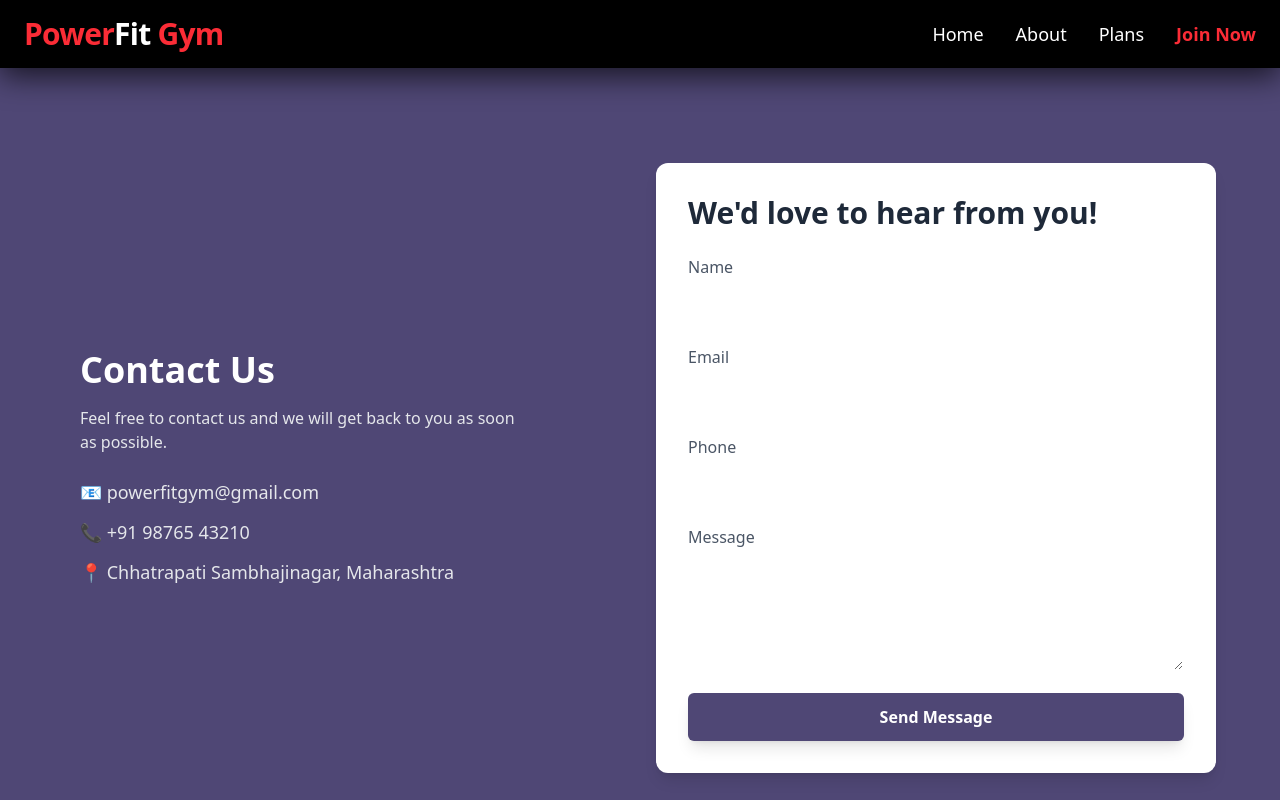
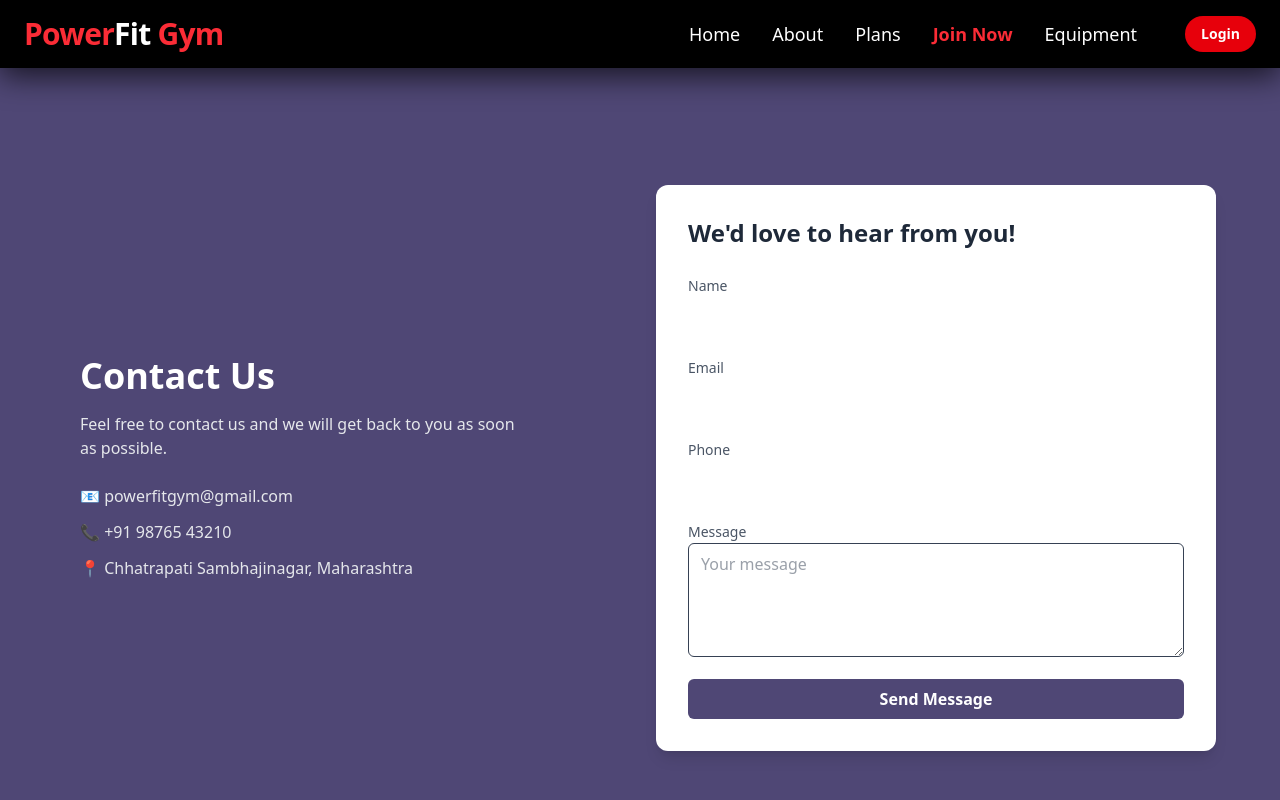
Before and after one commit to prajwaltijar/Gym_frontend, a React (Vite) app: page /contact in a window 1280 px wide. Shown: the top 800 px of the page. Built offline with nearby package versions, Linux system fonts and the light colour scheme.

Commit message:
Added gym equipment page and updated navbar routing

```diff
--- a/src/App.jsx
+++ b/src/App.jsx
@@ -10,6 +10,7 @@ import About from "./pages/About";
 import AdminLogin from "./pages/AdminLogin";
 import AdminDashboard from "./pages/AdminDashboard";
 import AdminRoute from "./components/AdminRoute";
+import GymEquipment from "./pages/GymEquipment";
 
 function App() {
   return (
@@ -21,6 +22,7 @@ function App() {
         <Route path="/about" element={<About />} />
         <Route path="/contact" element={<Contact />} />
         <Route path="/services/:serviceSlug" element={<ServiceDetail />} />
+        <Route path='/equipment' element={<GymEquipment />} />
          <Route path="/admin/login" element={<AdminLogin />} />
          <Route
            path="/admin"
--- a/src/components/ContactForm.jsx
+++ b/src/components/ContactForm.jsx
@@ -6,57 +6,57 @@ const ContactForm = () => {
         <div className="text-white flex flex-col justify-center px-4">
           <h2 className="text-4xl font-bold mb-4">Contact Us</h2>
           <p className="text-gray-200 mb-6 max-w-md">
-              Feel free to contact us and we will get back to you as soon as possible.
+            Feel free to contact us and we will get back to you as soon as possible.
           </p>
 
-            <div className="space-y-3 text-gray-200 text-lg">
-              <p>📧 powerfitgym@gmail.com</p>
+          <div className="space-y-3 text-gray-200">
+            <p>📧 powerfitgym@gmail.com</p>
             <p>📞 +91 98765 43210</p>
             <p>📍 Chhatrapati Sambhajinagar, Maharashtra</p>
           </div>
         </div>
 
         <div className="bg-white rounded-xl shadow-lg p-8">
-            <h3 className="text-3xl font-semibold mb-6 text-gray-800">
+          <h3 className="text-2xl font-semibold mb-6 text-gray-800">
             We'd love to hear from you!
           </h3>
 
           <form className="grid gap-4">
             <div>
-                <label className="text-sm md:text-base text-gray-600">Name</label>
+              <label className="text-sm text-gray-600">Name</label>
               <input
                 type="text"
-                  className="w-full border rounded-md px-3 py-3 text-base focus:outline-none focus:ring-2 focus:ring-purple-500"
+                className="w-full border rounded-md px-3 py-2 focus:outline-none focus:ring-2 focus:ring-purple-500"
                 placeholder="Your name"
                 required
               />
             </div>
 
             <div>
-              <label className="text-sm md:text-base text-gray-600">Email</label>
+              <label className="text-sm text-gray-600">Email</label>
               <input
                 type="email"
-                className="w-full border rounded-md px-3 py-3 text-base focus:outline-none focus:ring-2 focus:ring-purple-500"
+                className="w-full border rounded-md px-3 py-2 focus:outline-none focus:ring-2 focus:ring-purple-500"
                 placeholder="Your email"
                 required
               />
             </div>
 
             <div>
-              <label className="text-sm md:text-base text-gray-600">Phone</label>
+              <label className="text-sm text-gray-600">Phone</label>
               <input
                 type="tel"
-                className="w-full border rounded-md px-3 py-3 text-base focus:outline-none focus:ring-2 focus:ring-purple-500"
+                className="w-full border rounded-md px-3 py-2 focus:outline-none focus:ring-2 focus:ring-purple-500"
                 placeholder="Your phone number"
                 required
               />
             </div>
 
             <div>
-              <label className="text-sm md:text-base text-gray-600">Message</label>
+              <label className="text-sm text-gray-600">Message</label>
               <textarea
                 rows="4"
-                className="w-full border rounded-md px-3 py-3 text-base focus:outline-none focus:ring-2 focus:ring-purple-500"
+                className="w-full border text-gray-700 rounded-md px-3 py-2 focus:outline-none focus:ring-2 focus:ring-purple-500"
                 placeholder="Your message"
                 required
               ></textarea>
@@ -64,7 +64,7 @@ const ContactForm = () => {
 
             <button
               type="submit"
-              className="w-full bg-[#4F4775] hover:bg-[#403868] text-white py-3 rounded-md text-base font-semibold shadow-lg hover:shadow-xl transition"
+              className="bg-[#4F4775] hover:bg-[#403868] text-white py-2 rounded-md font-semibold transition"
             >
               Send Message
             </button>
--- a/src/components/Navbar.jsx
+++ b/src/components/Navbar.jsx
@@ -1,68 +1,81 @@
-import { NavLink } from "react-router-dom";
+import { NavLink, useNavigate } from "react-router-dom";
+import { useAdminAuth } from "../context/AdminAuthContext";
 
 const Navbar = () => {
+  const navigate = useNavigate();
+  const { isAuthenticated, logout } = useAdminAuth();
+
+  const handleLogout = () => {
+    logout();
+    navigate("/");
+  };
+
   return (
     <nav className="sticky top-0 z-50 bg-black/90 backdrop-blur-md text-white shadow-[0_8px_30px_rgba(0,0,0,0.7)]">
       <div className="max-w-7xl mx-auto px-6 py-4 flex justify-between items-center">
 
+        {/* Logo */}
         <h1 className="text-2xl md:text-3xl font-extrabold tracking-tight">
           <span className="text-red-500">Power</span>
           <span className="text-white">Fit</span>{" "}
           <span className="text-red-500">Gym</span>
         </h1>
 
-        <div className="flex space-x-8 text-base md:text-lg font-medium">
-          <NavLink
-            to="/"
-            className={({ isActive }) =>
-              `relative transition duration-300 ${
-                isActive
-                  ? "text-red-500 font-semibold"
-                  : "text-white hover:text-red-400"
-              } after:content-[''] after:absolute after:left-0 after:-bottom-1 after:h-[2px] after:bg-red-500 after:w-0 hover:after:w-full after:transition-all after:duration-300`
-            }
-          >
+        {/* Links */}
+        <div className="flex items-center space-x-8 text-base md:text-lg font-medium">
+
+          <NavLink to="/" className={({ isActive }) => isActive ? "text-red-500 font-semibold" : "hover:text-red-400"}>
             Home
           </NavLink>
 
-          <NavLink
-            to="/about"
-            className={({ isActive }) =>
-              `relative transition duration-300 ${
-                isActive
-                  ? "text-red-500 font-semibold"
-                  : "text-white hover:text-red-400"
-              } after:content-[''] after:absolute after:left-0 after:-bottom-1 after:h-[2px] after:bg-red-500 after:w-0 hover:after:w-full after:transition-all after:duration-300`
-            }
-          >
+          <NavLink to="/about" className={({ isActive }) => isActive ? "text-red-500 font-semibold" : "hover:text-red-400"}>
             About
           </NavLink>
 
-          <NavLink
-            to="/plans"
-            className={({ isActive }) =>
-              `relative transition duration-300 ${
-                isActive
-                  ? "text-red-500 font-semibold"
-                  : "text-white hover:text-red-400"
-              } after:content-[''] after:absolute after:left-0 after:-bottom-1 after:h-[2px] after:bg-red-500 after:w-0 hover:after:w-full after:transition-all after:duration-300`
-            }
-          >
+          <NavLink to="/plans" className={({ isActive }) => isActive ? "text-red-500 font-semibold" : "hover:text-red-400"}>
             Plans
           </NavLink>
 
+          <NavLink to="/contact" className={({ isActive }) => isActive ? "text-red-500 font-semibold" : "hover:text-red-400"}>
+            Join Now
+          </NavLink>
+
           <NavLink
-            to="/contact"
+            to="/equipment"
             className={({ isActive }) =>
-              `relative transition duration-300 ${
-                isActive
-                  ? "text-red-500 font-semibold"
-                  : "text-white hover:text-red-400"
-              } after:content-[''] after:absolute after:left-0 after:-bottom-1 after:h-[2px] after:bg-red-500 after:w-0 hover:after:w-full after:transition-all after:duration-300`
+              isActive ? "text-red-500 font-semibold" : "hover:text-red-400"
             }
           >
-            Join Now
+            Equipment
           </NavLink>
+
+
+          {/* 🔐 AUTH BUTTONS */}
+          {!isAuthenticated ? (
+            <button
+              onClick={() => navigate("/admin/login")}
+              className="ml-4 px-4 py-2 rounded-full bg-red-600 hover:bg-red-500 transition font-semibold text-sm"
+            >
+              Login
+            </button>
+          ) : (
+            <>
+              <button
+                onClick={() => navigate("/admin")}
+                className="ml-4 px-4 py-2 rounded-full bg-green-600 hover:bg-green-500 transition font-semibold text-sm"
+              >
+                Dashboard
+              </button>
+
+              <button
+                onClick={handleLogout}
+                className="px-4 py-2 rounded-full bg-gray-700 hover:bg-gray-600 transition font-semibold text-sm"
+              >
+                Logout
+              </button>
+            </>
+          )}
+
         </div>
       </div>
     </nav>
--- /dev/null
+++ b/src/pages/GymEquipment.jsx
@@ -0,0 +1,190 @@
+import { useState } from "react";
+
+const equipmentData = [
+  {
+    id: 1,
+    name: "Treadmill",
+    quantity: 6,
+    charge: 500,
+    image: "https://images.pexels.com/photos/1954524/pexels-photo-1954524.jpeg?cs=srgb&dl=pexels-willpicturethis-1954524.jpg&fm=jpg",
+    description: "Cardio machine for running & walking workouts"
+  },
+  {
+    id: 2,
+    name: "Bench Press",
+    quantity: 7,
+    charge: 400,
+    image: "https://hips.hearstapps.com/hmg-prod/images/766/articles/2017/10/benchpress-1508589156.jpg?resize=640:*",
+    description: "Chest strength training equipment"
+  },
+  {
+    id: 3,
+    name: "Dumbbells Set",
+    quantity: 20,
+    charge: 300,
+    image: "https://images.unsplash.com/photo-1583454110551-21f2fa2afe61?w=800",
+    description: "Free weights for full body workout"
+  },
+  {
+    id: 4,
+    name: "Lat Pulldown",
+    quantity: 3,
+    charge: 450,
+    image: "https://images.unsplash.com/photo-1517836357463-d25dfeac3438?w=800",
+    description: "Back muscle training machine"
+  },
+  {
+    id: 5,
+    name: "Exercise Bike",
+    quantity: 5,
+    charge: 350,
+    image: "https://media.istockphoto.com/id/1320185461/photo/man-exercise-by-bike-at-the-gym-make-their-thighs-strong-and-healthy.jpg?s=612x612&w=0&k=20&c=mvl-OCvNxT8mnV7_En-QAVl2G_o4YsMOPJP6SCU3f-g=",
+    description: "Indoor cycling cardio equipment"
+  },
+  {
+  id: 6,
+  name: "Squat Rack",
+  quantity: 2,
+  charge: 600,
+  image: "https://images.unsplash.com/photo-1594737625785-a6cbdabd333c?w=800",
+  description: "Heavy compound leg workouts"
+  },
+  {
+  id: 7,
+  name: "Leg Press Machine",
+  quantity: 3,
+  charge: 550,
+  image: "https://images.unsplash.com/photo-1605296867424-35fc25c9212a?w=800",
+  description: "Lower body strength training"
+  },
+  {
+  id: 8,
+  name: "Cable Crossover",
+  quantity: 2,
+  charge: 650,
+  image: "https://images.unsplash.com/photo-1574680178050-55c6a6a96e0a?w=800",
+  description: "Functional muscle isolation workouts"
+  },
+  {
+  id: 9,
+  name: "Smith Machine",
+  quantity: 2,
+  charge: 700,
+  image: "https://thumbs.dreamstime.com/b/generative-ai-image-smith-machine-gym-equipment-black-background-303805224.jpg",
+  description: "Guided barbell strength training"
+  },
+  {
+  id: 10,
+  name: "Rowing Machine",
+  quantity: 4,
+  charge: 450,
+  image: "https://thumbs.dreamstime.com/b/sport-hard-weight-exercise-sporting-bodybuilding-workout-gym-pulling-rowing-machine-sitting-lift-low-row-motivation-sport-hard-310211432.jpg",
+  description: "Full body cardio workout"
+  },
+  ,{
+  id: 11,
+  name: "Chest Fly Machine",
+  quantity: 3,
+  charge: 500,
+  image: "https://media.gettyimages.com/id/1156762319/photo/young-man-doing-chest-exercise-with-cross-machine.jpg?s=612x612&w=gi&k=20&c=KfI2GSIrVwm9TnYjO6kPAb6LMm7g5xggPa51bj4sgow=",
+  description: "Chest isolation workout"
+  },
+  {
+  id: 12,
+  name: "Preacher Curl Bench",
+  quantity: 2,
+  charge: 350,
+  image: "https://www.shutterstock.com/image-photo/tattooed-athlete-black-sport-gloves-260nw-2364801431.jpg",
+  description: "Biceps focused training"
+  },
+
+  {
+  id: 13,
+  name: "Kettlebell Set",
+  quantity: 15,
+  charge: 250,
+  image: "https://images.unsplash.com/photo-1518611012118-696072aa579a?w=800",
+  description: "Functional strength & conditioning"
+  },
+  {
+  id: 14,
+  name: "Leg Curl Machine",
+  quantity: 3,
+  charge: 400,
+  image: "https://images.unsplash.com/photo-1605296867424-35fc25c9212a?w=800",
+  description: "Hamstring isolation"
+  },
+  {
+  id: 15,
+  name: "Elliptical Trainer",
+  quantity: 4,
+  charge: 500,
+  image: "https://media.istockphoto.com/id/1135897825/photo/lifestyle-gym-and-fitness-barcelona-people-on-elliptical-trainer.jpg?s=612x612&w=0&k=20&c=itMMHi7f7Xr-OVbgytyaWhwenkD5gqdAFe7XeHOkM-c=",
+  description: "Low impact cardio machine"
+  }
+  ];
+
+export default function GymEquipment() {
+  const [search, setSearch] = useState("");
+
+  const filtered = equipmentData.filter((item) =>
+    item.name.toLowerCase().includes(search.toLowerCase())
+  );
+
+  return (
+    <div className="min-h-screen bg-gradient-to-b from-black to-gray-900 text-white px-6 py-12">
+      <div className="max-w-7xl mx-auto">
+        <h1 className="text-4xl font-extrabold text-center mb-3">
+          Gym <span className="text-red-500">Equipment</span>
+        </h1>
+        <p className="text-center text-gray-400 mb-8">
+          Available equipment, quantity and usage charges
+        </p>
+
+        <div className="flex justify-center mb-10">
+          <input
+            type="text"
+            placeholder="Search equipment..."
+            value={search}
+            onChange={(e) => setSearch(e.target.value)}
+            className="w-full max-w-md px-4 py-2 rounded-xl bg-black/40 border border-gray-700 focus:outline-none focus:ring-2 focus:ring-red-500"
+          />
+        </div>
+
+        <div className="grid grid-cols-1 sm:grid-cols-2 lg:grid-cols-3 gap-8">
+          {filtered.map((item) => (
+            <div
+              key={item.id}
+              className="bg-gray-900 border border-gray-800 rounded-2xl overflow-hidden shadow-xl hover:scale-105 transition-transform"
+            >
+              <img
+                src={item.image}
+                alt={item.name}
+                className="h-56 w-full object-cover"
+              />
+
+              <div className="p-5">
+                <h2 className="text-2xl font-bold mb-1">{item.name}</h2>
+                <p className="text-gray-400 text-sm mb-4">{item.description}</p>
+
+                <div className="flex justify-between items-center mb-3">
+                  <span className="text-gray-300">Available:</span>
+                  <span className="font-semibold text-green-400">
+                    {item.quantity} Units
+                  </span>
+                </div>
+
+                <div className="flex justify-between items-center">
+                  <span className="text-gray-300">Usage Charge:</span>
+                  <span className="text-red-500 font-bold">
+                    ₹{item.charge} / month
+                  </span>
+                </div>
+              </div>
+            </div>
+          ))}
+        </div>
+      </div>
+    </div>
+  );
+}
```
